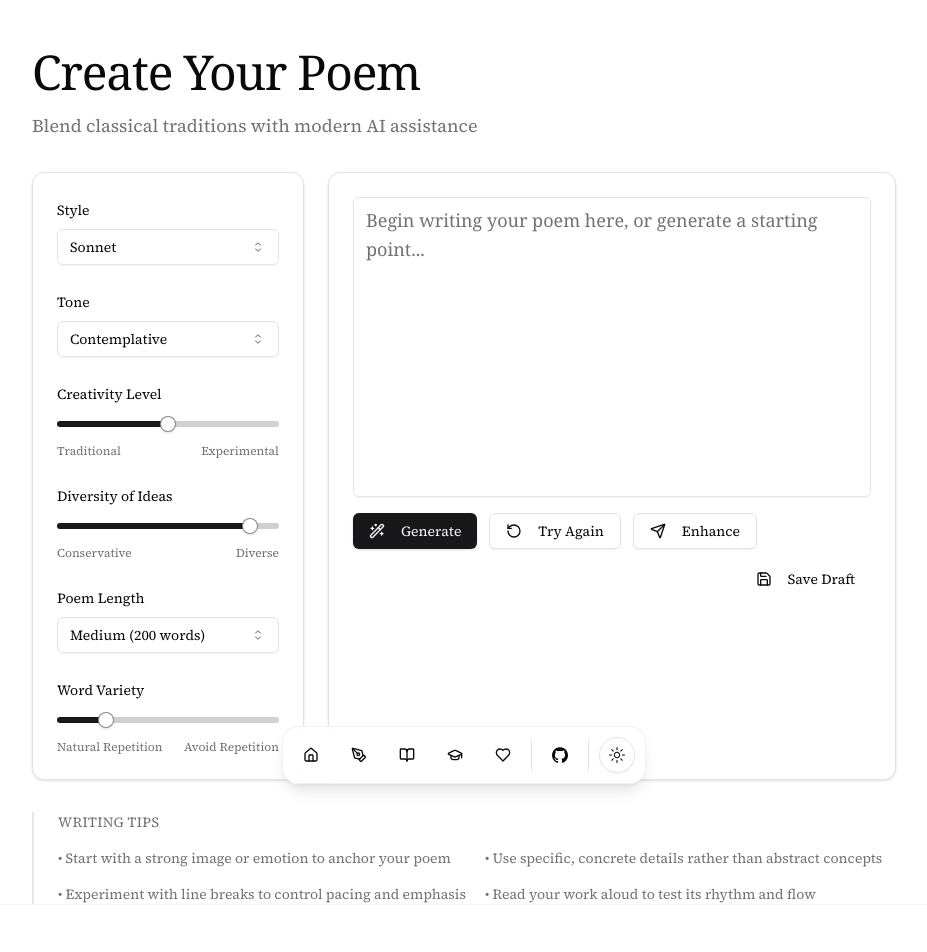
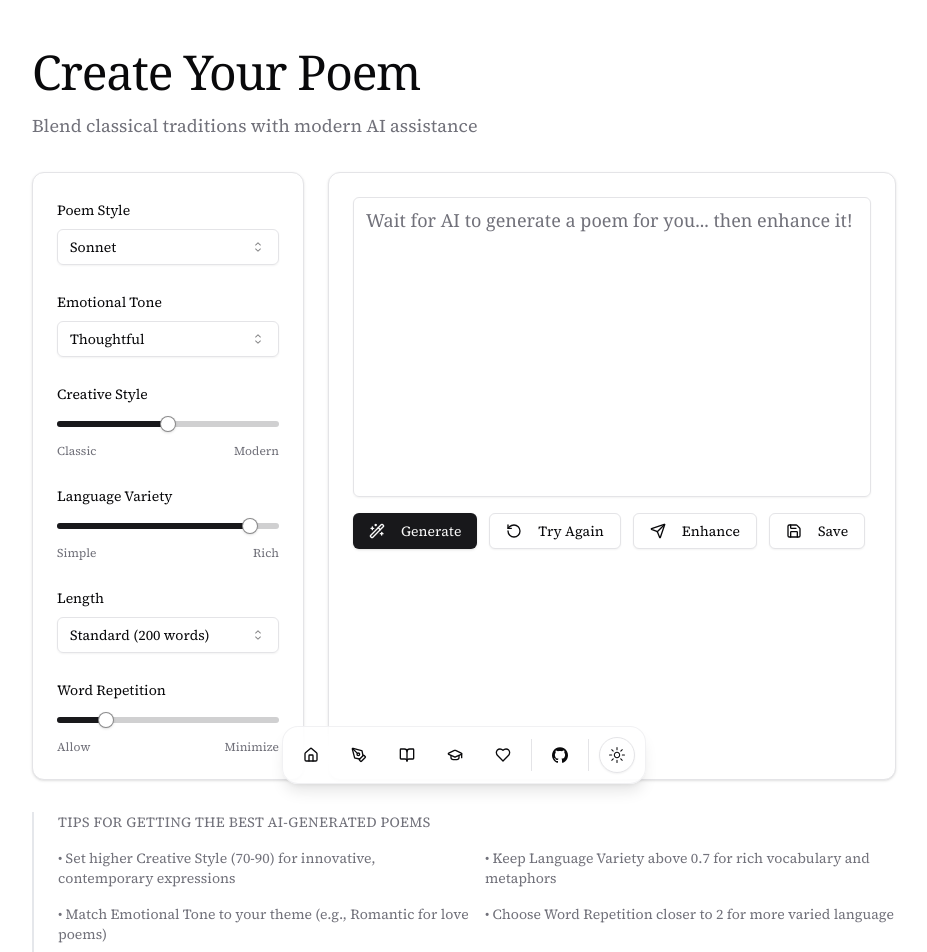
Before and after one commit to abhisheksharm-3/poetica, a Next.js app in the folder client/: page /create in a window 1280 px wide. Shown: the top 952 px of the page, without its empty margins (176-1103 px from the left). Built offline with nearby package versions, Linux system fonts and the light colour scheme.

Commit message:
Refactor poem creation settings for clarity and improved user experience

```diff
--- a/client/src/app/create/page.tsx
+++ b/client/src/app/create/page.tsx
@@ -12,7 +12,7 @@ import {
   SelectValue,
 } from "@/components/ui/select";
 import { Slider } from "@/components/ui/slider";
-import { Wand2, Save, RotateCcw, Send } from "lucide-react";
+import { Wand2, RotateCcw, Send, SaveIcon } from "lucide-react";
 import Layout from "@/components/Layout/Layout";
 
 const CreatePage = () => {
@@ -63,10 +63,10 @@ const CreatePage = () => {
             <Card className="lg:col-span-1 h-fit">
               <CardContent className="space-y-6 pt-6">
               <div className="space-y-2">
-                  <label className="text-sm font-medium">Style</label>
+                <label className="text-sm font-medium">Poem Style</label>
                 <Select defaultValue="sonnet">
                 <SelectTrigger>
-                      <SelectValue placeholder="Select style" />
+                  <SelectValue placeholder="Choose a style" />
                 </SelectTrigger>
                 <SelectContent>
                   <SelectItem value="sonnet">Sonnet</SelectItem>
@@ -78,17 +78,17 @@ const CreatePage = () => {
               </div>
 
               <div className="space-y-2">
-                  <label className="text-sm font-medium">Tone</label>
+                <label className="text-sm font-medium">Emotional Tone</label>
                 <Select defaultValue="contemplative">
                 <SelectTrigger>
-                      <SelectValue placeholder="Select tone" />
+                  <SelectValue placeholder="Choose a mood" />
                 </SelectTrigger>
                 <SelectContent>
                   <SelectItem value="contemplative">
-                        Contemplative
+                  Thoughtful
                   </SelectItem>
-                      <SelectItem value="joyful">Joyful</SelectItem>
-                      <SelectItem value="melancholic">Melancholic</SelectItem>
+                  <SelectItem value="joyful">Uplifting</SelectItem>
+                  <SelectItem value="melancholic">Wistful</SelectItem>
                   <SelectItem value="romantic">Romantic</SelectItem>
                 </SelectContent>
                 </Select>
@@ -96,7 +96,7 @@ const CreatePage = () => {
 
               <div className="space-y-4">
                 <label className="text-sm font-medium">
-                    Creativity Level
+                Creative Style
                 </label>
                 <Slider
                 defaultValue={[50]}
@@ -105,15 +105,14 @@ const CreatePage = () => {
                 className="w-full"
                 />
                 <div className="flex justify-between text-xs text-muted-foreground">
-                    <span>Traditional</span>
-                    <span>Experimental</span>
+                <span>Classic</span>
+                <span>Modern</span>
                 </div>
               </div>
 
-                {/* Top P Control */}
               <div className="space-y-4">
                 <label className="text-sm font-medium">
-                    Diversity of Ideas
+                Language Variety
                 </label>
                 <Slider
                 defaultValue={[0.9]}
@@ -122,29 +121,27 @@ const CreatePage = () => {
                 className="w-full"
                 />
                 <div className="flex justify-between text-xs text-muted-foreground">
-                    <span>Conservative</span>
-                    <span>Diverse</span>
+                <span>Simple</span>
+                <span>Rich</span>
                 </div>
               </div>
 
-                {/* Max Length Control */}
               <div className="space-y-2">
-                  <label className="text-sm font-medium">Poem Length</label>
+                <label className="text-sm font-medium">Length</label>
                 <Select defaultValue="medium">
                 <SelectTrigger>
-                      <SelectValue placeholder="Select length" />
+                  <SelectValue placeholder="Choose length" />
                 </SelectTrigger>
                 <SelectContent>
-                      <SelectItem value="short">Short (100 words)</SelectItem>
-                      <SelectItem value="medium">Medium (200 words)</SelectItem>
-                      <SelectItem value="long">Long (300 words)</SelectItem>
+                  <SelectItem value="short">Brief (100 words)</SelectItem>
+                  <SelectItem value="medium">Standard (200 words)</SelectItem>
+                  <SelectItem value="long">Extended (300 words)</SelectItem>
                 </SelectContent>
                 </Select>
               </div>
 
-                {/* Repetition Penalty */}
               <div className="space-y-4">
-                  <label className="text-sm font-medium">Word Variety</label>
+                <label className="text-sm font-medium">Word Repetition</label>
                 <Slider
                 defaultValue={[1.2]}
                 min={1}
@@ -153,8 +150,8 @@ const CreatePage = () => {
                 className="w-full"
                 />
                 <div className="flex justify-between text-xs text-muted-foreground">
-                    <span>Natural Repetition</span>
-                    <span>Avoid Repetition</span>
+                <span>Allow</span>
+                <span>Minimize</span>
                 </div>
               </div>
               </CardContent>
@@ -164,7 +161,7 @@ const CreatePage = () => {
             <Card className="lg:col-span-2">
               <CardContent className="space-y-4 pt-6">
                 <Textarea
-                  placeholder="Begin writing your poem here, or generate a starting point..."
+                  placeholder="Wait for AI to generate a poem for you... then enhance it!"
                   className="min-h-[300px] resize-none font-serif text-lg leading-relaxed"
                   value={content}
                   onChange={(e) => setContent(e.target.value)}
@@ -183,9 +180,9 @@ const CreatePage = () => {
                     <Send className="mr-2 h-4 w-4" />
                     Enhance
                   </Button>
-                  <Button variant="ghost" className="ml-auto">
-                    <Save className="mr-2 h-4 w-4" />
-                    Save Draft
+                  <Button variant="outline">
+                    <SaveIcon className="mr-2 h-4 w-4" />
+                    Save
                   </Button>
                 </div>
               </CardContent>
@@ -201,17 +198,21 @@ const CreatePage = () => {
               className="border-l-2 border-gray-200 pl-6 space-y-4"
             >
               <p className="text-sm text-muted-foreground font-medium uppercase tracking-wide">
-              Writing Tips
+                Tips for Getting the Best AI-Generated Poems
               </p>
               <div className="grid grid-cols-1 md:grid-cols-2 gap-4 text-sm text-muted-foreground">
-              <p>• Start with a strong image or emotion to anchor your poem</p>
-              <p>
-                • Use specific, concrete details rather than abstract concepts
-              </p>
-              <p>
-                • Experiment with line breaks to control pacing and emphasis
-              </p>
-              <p>• Read your work aloud to test its rhythm and flow</p>
+                <p>• Set higher Creative Style (70-90) for innovative, contemporary expressions</p>
+                <p>• Keep Language Variety above 0.7 for rich vocabulary and metaphors</p>
+                <p>• Match Emotional Tone to your theme (e.g., Romantic for love poems)</p>
+                <p>• Choose Word Repetition closer to 2 for more varied language</p>
+                <p>• Try Sonnet style for structured, emotional narratives</p>
+                <p>• Use Free Verse for more experimental, modern poetry</p>
+                <p>• Combine thoughtful tone with rich language for deeper meanings</p>
+                <p>• Start with Standard length and adjust based on complexity</p>
+                <p>• Use Haiku style for nature-themed or minimalist expressions</p>
+                <p>• Select Villanelle for poems with recurring themes</p>
+                <p>• Experiment with different style-tone combinations</p>
+                <p>• Generate multiple versions to find the perfect match</p>
               </div>
             </motion.div>
         </div>
```
Lines whose indentation alone changed are shown as unchanged.
